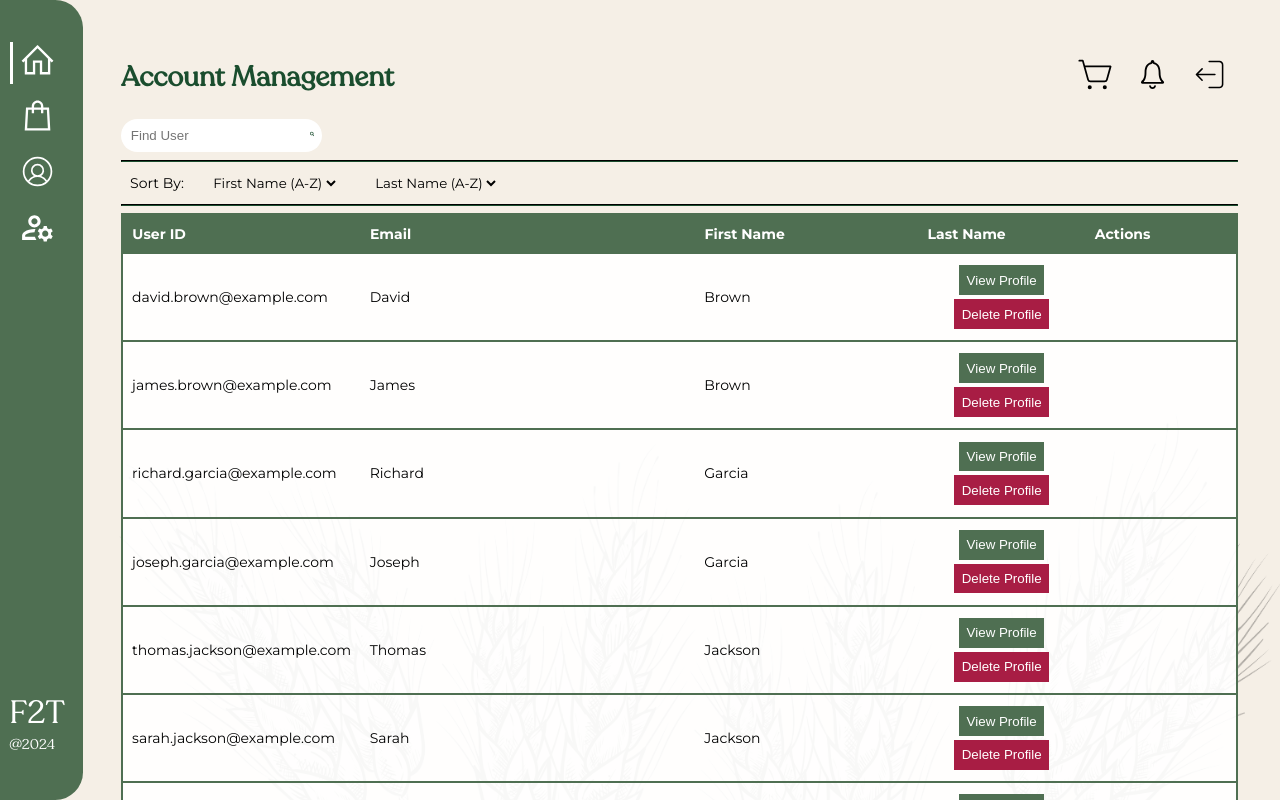
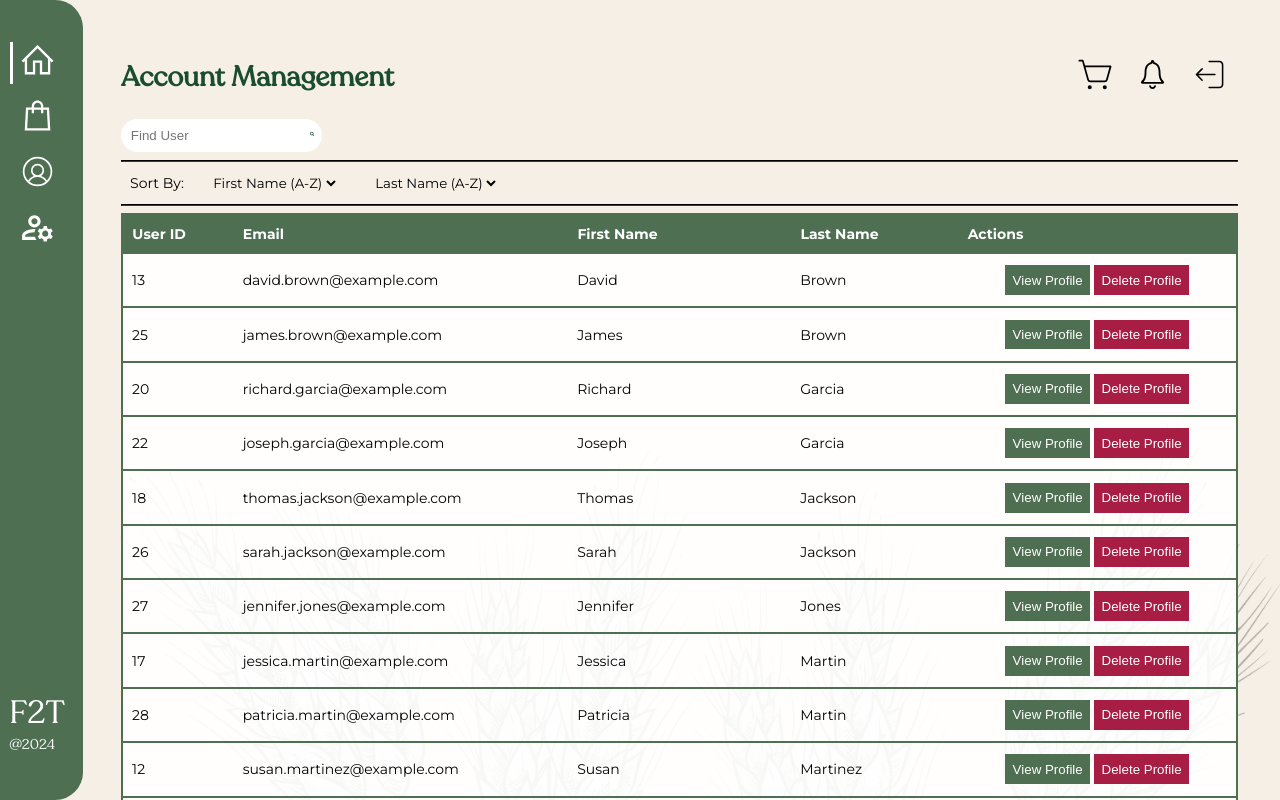
Before and after one commit to JomarMonrealUPLB/Farm-to-Table, a React (Create React App) app in the folder client/: page /account-management in a window 1280 px wide. Shown: the top 800 px of the page. Built offline with nearby package versions, Linux system fonts and the light colour scheme.

Commit message:
fix: some info tweaks admin pages

```diff
--- a/client/src/pages/AccountManagement.js
+++ b/client/src/pages/AccountManagement.js
@@ -35,7 +35,7 @@ const AccountManagement = () => {
         userList.forEach(user => {
             serializedData.push(
                 {
-                    id: user.id,
+                    user_id: user.id,
                     email: user.email,
                     firstName: user.firstName,
                     lastName: user.lastName,
--- a/client/src/pages/OrderFulfillment.js
+++ b/client/src/pages/OrderFulfillment.js
@@ -79,7 +79,7 @@ const OrderFulfillment = () => {
     return (
     <div className='account_management page'>
         <Header headerTitle={"Order FulFillment"}/>
-        <SearchBox placeholder="Find User" onChange={e=>setSerializedOrderList(findEntries(originalSerializedOrderList,e.target.value))}/>
+        <SearchBox placeholder="Find Order" onChange={e=>setSerializedOrderList(findEntries(originalSerializedOrderList,e.target.value))}/>
 
         <hr/>
         <div className='account_management_dropdowns' style={{display: "flex", alignItems: "center"}}>
```
